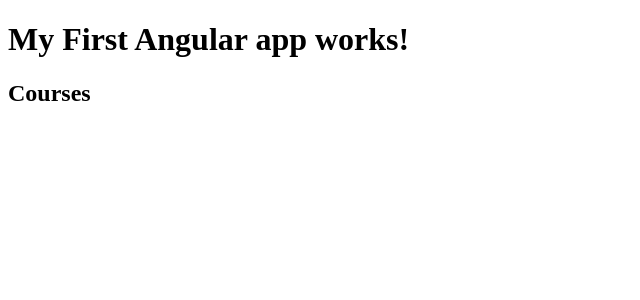
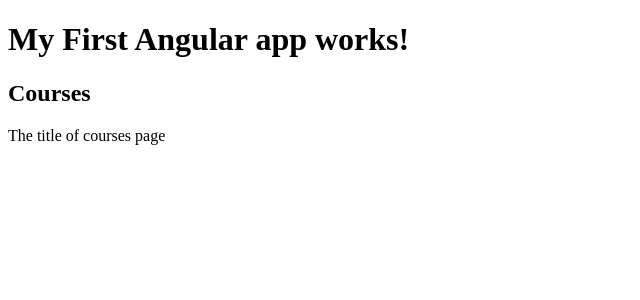
Before and after one commit to gazdagergo/angular-course, an Angular app: page / in a window 1280 px wide. Shown: the top 300 px of the page, without its empty margins (0-640 px from the left). Built offline with nearby package versions, Linux system fonts and the light colour scheme.

Commit message:
use variable in component

```diff
--- a/package.json
+++ b/package.json
@@ -25,7 +25,7 @@
     "zone.js": "^0.8.4"
   },
   "devDependencies": {
-    "@angular/cli": "1.0.0",
+    "@angular/cli": "^1.0.0",
     "@angular/compiler-cli": "^4.0.0",
     "@types/jasmine": "2.5.38",
     "@types/node": "~6.0.60",
@@ -35,9 +35,9 @@
     "karma": "~1.4.1",
     "karma-chrome-launcher": "~2.0.0",
     "karma-cli": "~1.0.1",
+    "karma-coverage-istanbul-reporter": "^0.2.0",
     "karma-jasmine": "~1.1.0",
     "karma-jasmine-html-reporter": "^0.2.2",
-    "karma-coverage-istanbul-reporter": "^0.2.0",
     "protractor": "~5.1.0",
     "ts-node": "~2.0.0",
     "tslint": "~4.5.0",
--- a/src/app/courses/courses.component.html
+++ b/src/app/courses/courses.component.html
@@ -1,3 +1,4 @@
 <h2>
   Courses
 </h2>
+{{title}}
--- a/src/app/courses/courses.component.ts
+++ b/src/app/courses/courses.component.ts
@@ -12,4 +12,6 @@
   ngOnInit() {
   }
 
+  title = "The title of courses page";
+
 }
```
Also changed, not shown: 1 other file (tests, documents, lock files or other folders).
